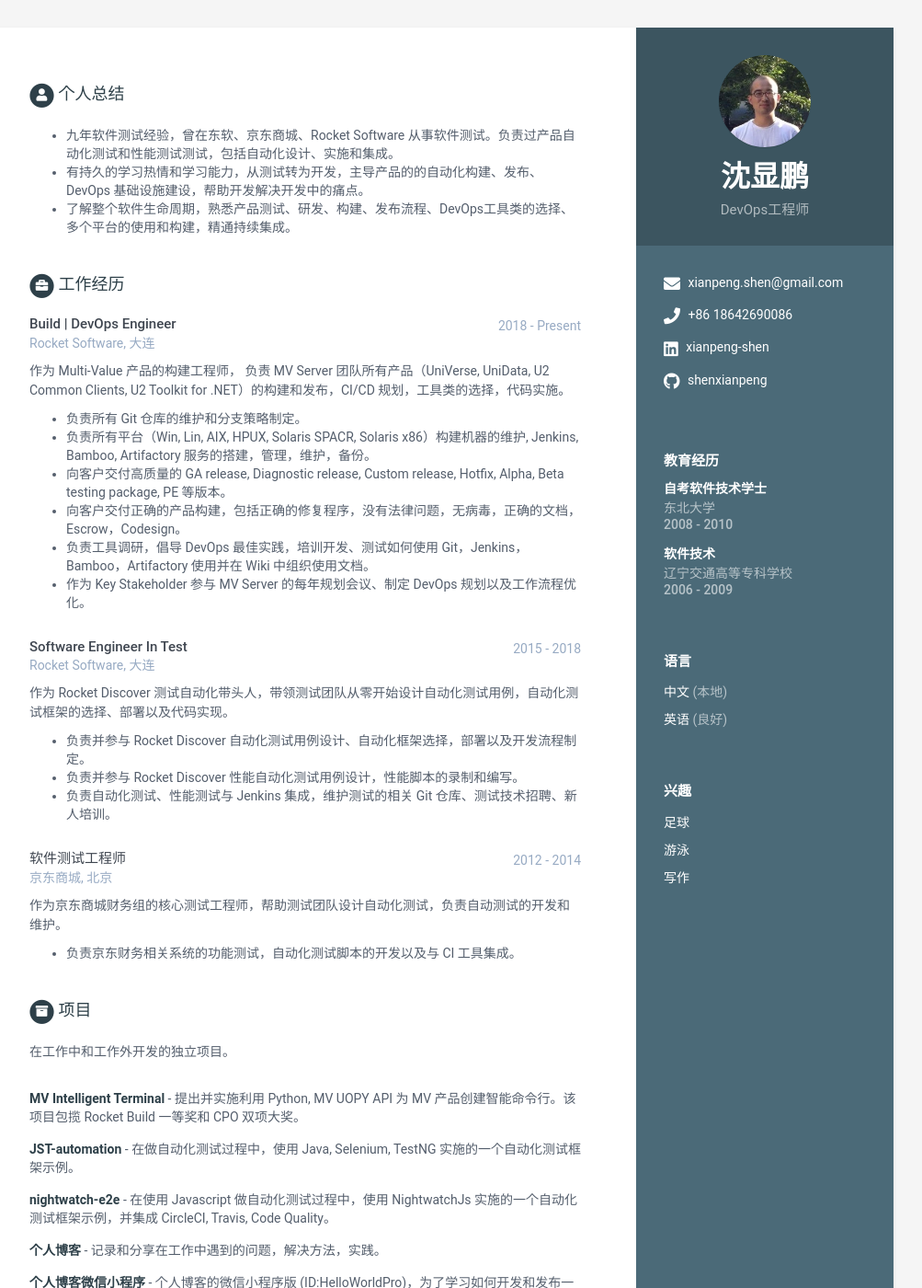
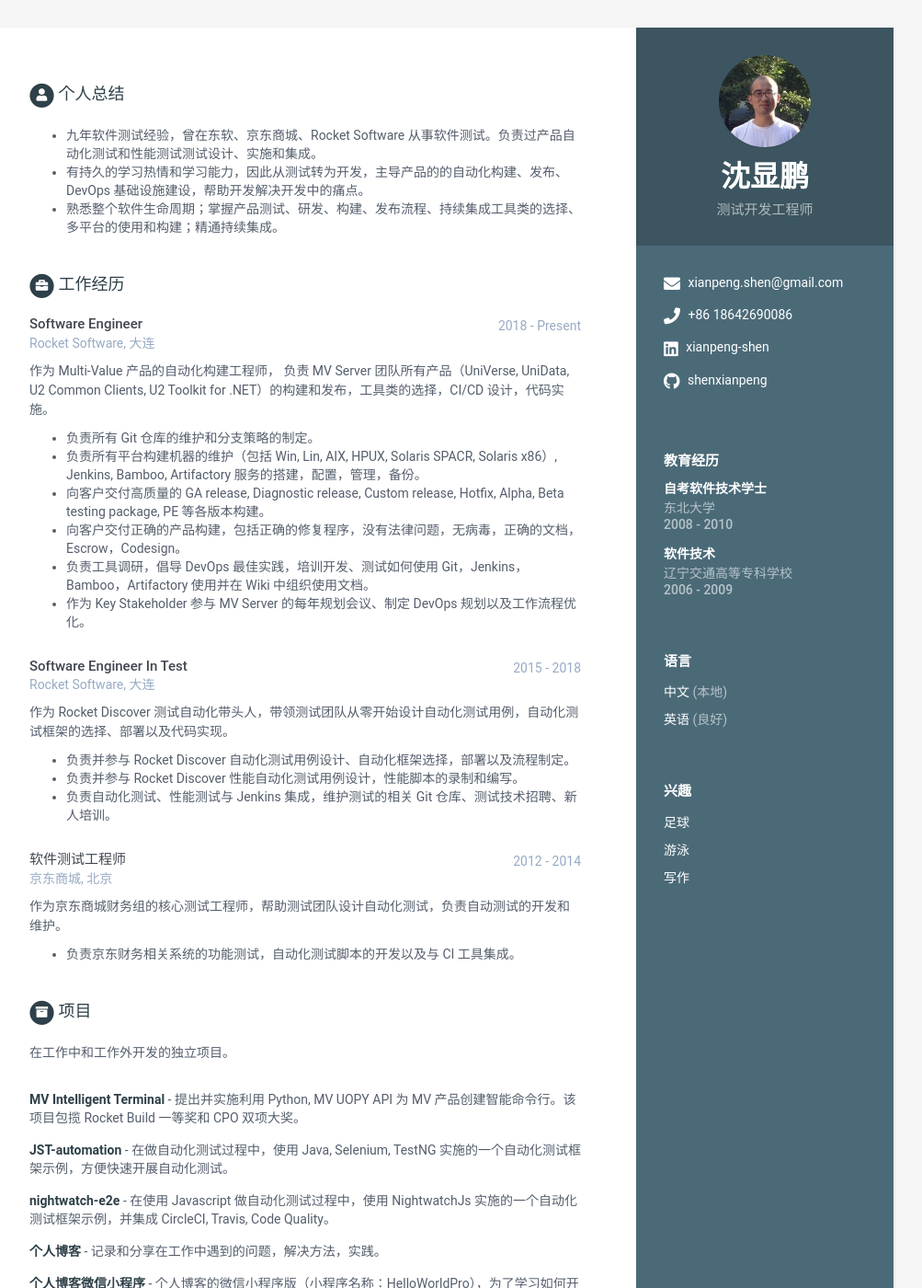
Before and after one commit to shenxianpeng/resume-cn, a Jekyll site: the page built from index.html, in a window 1280 px wide and 1400 px high. Shown: the whole window at 92% size, without its empty margins (168-1171 px from the left). Built offline with Jekyll 4.4.1, drawn with Linux system fonts in a browser that asks for light colours; some of the changed text lies outside the part shown.

Commit message:
update resume

```diff
--- a/_data/data.yml
+++ b/_data/data.yml
@@ -8,7 +8,7 @@ sidebar:
 
     # Profile information
     name: 沈显鹏
-    tagline: DevOps工程师
+    tagline: 测试开发工程师
     avatar: profile.jpg  #place a 100x100 picture inside /assets/images/ folder and provide the name of the file below
 
     # Sidebar links
@@ -43,9 +43,9 @@ sidebar:
 career-profile:
     title: 个人总结
     summary: |
-      - 九年软件测试经验，曾在东软、京东商城、Rocket Software 从事软件测试。负责过产品自动化测试和性能测试测试，包括自动化设计、实施和集成。
-      - 有持久的学习热情和学习能力，从测试转为开发，主导产品的的自动化构建、发布、DevOps 基础设施建设，帮助开发解决开发中的痛点。
-      - 了解整个软件生命周期，熟悉产品测试、研发、构建、发布流程、DevOps工具类的选择、多个平台的使用和构建，精通持续集成。
+      - 九年软件测试经验，曾在东软、京东商城、Rocket Software 从事软件测试。负责过产品自动化测试和性能测试测试设计、实施和集成。
+      - 有持久的学习热情和学习能力，因此从测试转为开发，主导产品的的自动化构建、发布、DevOps 基础设施建设，帮助开发解决开发中的痛点。
+      - 熟悉整个软件生命周期；掌握产品测试、研发、构建、发布流程、持续集成工具类的选择、多平台的使用和构建；精通持续集成。
 
 education:
     - degree: 自考软件技术学士
@@ -59,15 +59,15 @@ education:
       details: |
 
 experiences:
-    - role: Build | DevOps Engineer
+    - role: Software Engineer
       time: 2018 - Present
       company: Rocket Software, 大连
       details: |
-        作为 Multi-Value 产品的构建工程师， 负责 MV Server 团队所有产品（UniVerse, UniData, U2 Common Clients, U2 Toolkit for .NET）的构建和发布，CI/CD 规划，工具类的选择，代码实施。
+        作为 Multi-Value 产品的自动化构建工程师， 负责 MV Server 团队所有产品（UniVerse, UniData, U2 Common Clients, U2 Toolkit for .NET）的构建和发布，工具类的选择，CI/CD 设计，代码实施。
 
-          - 负责所有 Git 仓库的维护和分支策略制定。
-          - 负责所有平台（Win, Lin, AIX, HPUX, Solaris SPACR, Solaris x86）构建机器的维护, Jenkins, Bamboo, Artifactory 服务的搭建，管理，维护，备份。
-          - 向客户交付高质量的 GA release, Diagnostic release, Custom release, Hotfix, Alpha, Beta testing package, PE 等版本。
+          - 负责所有 Git 仓库的维护和分支策略的制定。
+          - 负责所有平台构建机器的维护（包括 Win, Lin, AIX, HPUX, Solaris SPACR, Solaris x86）, Jenkins, Bamboo, Artifactory 服务的搭建，配置，管理，备份。
+          - 向客户交付高质量的 GA release, Diagnostic release, Custom release, Hotfix, Alpha, Beta testing package, PE 等各版本构建。
           - 向客户交付正确的产品构建，包括正确的修复程序，没有法律问题，无病毒，正确的文档，Escrow，Codesign。
           - 负责工具调研，倡导 DevOps 最佳实践，培训开发、测试如何使用 Git，Jenkins，Bamboo，Artifactory 使用并在 Wiki 中组织使用文档。
           - 作为 Key Stakeholder 参与 MV Server 的每年规划会议、制定 DevOps 规划以及工作流程优化。
@@ -78,7 +78,7 @@ experiences:
       details: |
         作为 Rocket Discover 测试自动化带头人，带领测试团队从零开始设计自动化测试用例，自动化测试框架的选择、部署以及代码实现。
 
-          - 负责并参与 Rocket Discover 自动化测试用例设计、自动化框架选择，部署以及开发流程制定。
+          - 负责并参与 Rocket Discover 自动化测试用例设计、自动化框架选择，部署以及流程制定。
           - 负责并参与 Rocket Discover 性能自动化测试用例设计，性能脚本的录制和编写。
           - 负责自动化测试、性能测试与 Jenkins 集成，维护测试的相关 Git 仓库、测试技术招聘、新人培训。
 
@@ -102,7 +102,7 @@ projects:
 
       - title: JST-automation
         link: "https://github.com/shenxianpeng/JST-automation"
-        tagline: "在做自动化测试过程中，使用 Java, Selenium, TestNG 实施的一个自动化测试框架示例。"
+        tagline: "在做自动化测试过程中，使用 Java, Selenium, TestNG 实施的一个自动化测试框架示例，方便快速开展自动化测试。"
 
       - title: nightwatch-e2e
         link: "https://github.com/nightwatchjs-cn/nightwatch-e2e"
@@ -114,7 +114,7 @@ projects:
 
       - title: 个人博客微信小程序
         link: "#"
-        tagline: "个人博客的微信小程序版 (ID:HelloWorldPro)，为了学习如何开发和发布一个微信小程序而创建的。"
+        tagline: "个人博客的微信小程序版（小程序名称：HelloWorldPro），为了学习如何开发和发布一个微信小程序而创建的。"
 
 skills:
     title: 技能 &amp; 专业
@@ -135,10 +135,11 @@ skills:
       - name: Batch & Shell
         level: 80%
 
-      - name: Database
+      - name: Java & Python
         level: 70%
 
-      - name: Java & Python
-        level: 65%
       - name: Javascript & C
         level: 60%
+
+      - name: Database
+        level: 60%
```
